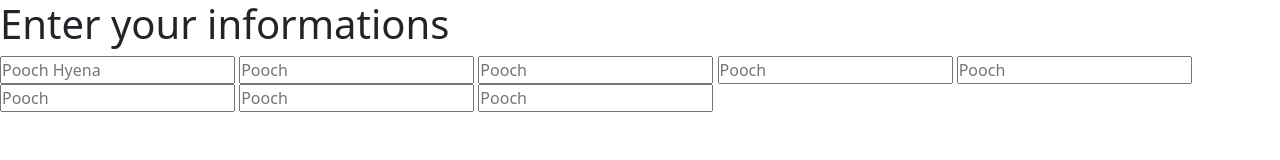
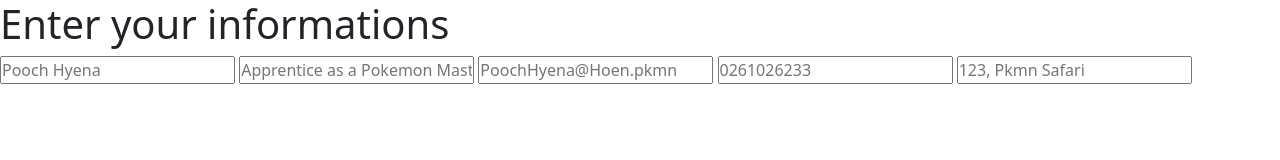
Before and after one commit to YoanLeNavenec/CV-Generator, a plain HTML site: page index.html in a window 1280 px wide. Drawn offline with nearby package versions, Linux system fonts and the light colour scheme.

Commit message:
[ADD] Finished first form with placeholders

```diff
--- a/index.html
+++ b/index.html
@@ -14,13 +14,10 @@
     <div>
       <form>
         <input type="text" id="Name" placeholder="Pooch Hyena" required>
-        <input type="text" id="Name" placeholder="Pooch" required>
-        <input type="text" id="Name" placeholder="Pooch" required>
-        <input type="text" id="Name" placeholder="Pooch" required>
-        <input type="text" id="Name" placeholder="Pooch" required>
-        <input type="text" id="Name" placeholder="Pooch" required>
-        <input type="text" id="Name" placeholder="Pooch" required>
-        <input type="text" id="Name" placeholder="Pooch" required>
+        <input type="text" id="SubTitle" placeholder="Apprentice as a Pokemon Master" required>
+        <input type="text" id="Email" placeholder="PoochHyena@Hoen.pkmn" required>
+        <input type="text" id="Phone" placeholder="0261026233" required>
+        <input type="text" id="Adress" placeholder="123, Pkmn Safari" required>
       </form>
     </div>
     <script src="https://cdn.jsdelivr.net/npm/bootstrap@5.3.8/dist/js/bootstrap.bundle.min.js" integrity="sha384-FKyoEForCGlyvwx9Hj09JcYn3nv7wiPVlz7YYwJrWVcXK/BmnVDxM+D2scQbITxI" crossorigin="anonymous"></script>
```
